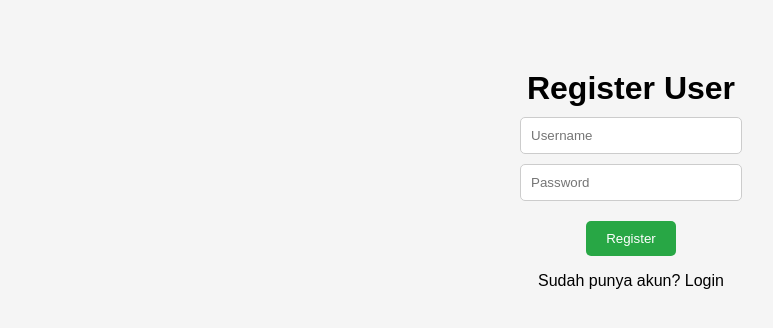
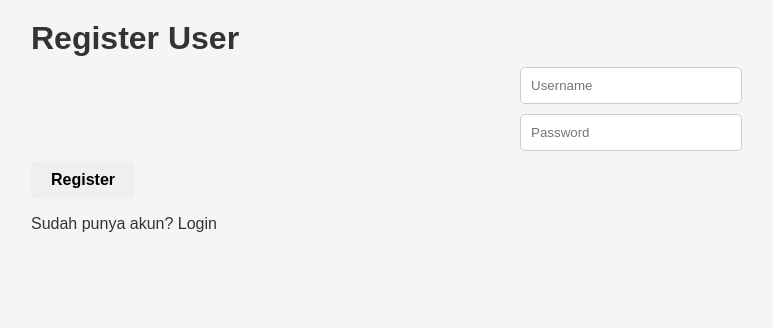
Before and after one commit to ripiunime/AnimeKita, a Next.js app: page /auth/user-register in a window 1280 px wide. Shown: the top 328 px of the page, without its empty margins (9-782 px from the left). Built offline with nearby package versions, Linux system fonts and the light colour scheme.

Commit message:
ubah page awal

```diff
--- a/app/globals.css
+++ b/app/globals.css
@@ -1,9 +1,10 @@
-/* globals.css */
+/* Global Styles */
 body {
   font-family: Arial, sans-serif;
   margin: 0;
   padding: 0;
   background-color: #f5f5f5;
+  color: #333;
 }
 
 h1, h2, h3, h4, h5, h6 {
@@ -16,12 +17,43 @@ a {
   color: inherit;
 }
 
+input[type="text"],
+input[type="password"] {
+  display: block;
+  margin: 10px auto;
+  padding: 10px;
+  width: 200px;
+  border: 1px solid #ccc;
+  border-radius: 5px;
+}
+
+button {
+  padding: 10px 20px;
+  font-size: 1rem;
+  font-weight: bold;
+  border: none;
+  border-radius: 5px;
+  cursor: pointer;
+  transition: background-color 0.3s ease;
+}
+
+button:hover {
+  opacity: 0.9;
+}
+
 .container {
   max-width: 1200px;
   margin: 0 auto;
   padding: 20px;
 }
 
+.error-message {
+  color: red;
+  text-align: center;
+  margin-top: 10px;
+}
+
+/* Auth Container Styles */
 .auth-container {
   max-width: 400px;
   margin: 50px auto;
@@ -63,55 +95,7 @@ a {
   background-color: #005bb5;
 }
 
-.error-message {
-  color: red;
-  text-align: center;
-  margin-bottom: 15px;
-}
-
-/* globals.css */
-
-/* Styling umum untuk form dan button */
-input[type="text"],
-input[type="password"] {
-    display: block;
-    margin: 10px auto;
-    padding: 10px;
-    width: 200px;
-    border: 1px solid #ccc;
-    border-radius: 5px;
-}
-
-button {
-    padding: 10px 20px;
-    background-color: #28a745;
-    color: #fff;
-    border: none;
-    border-radius: 5px;
-    cursor: pointer;
-    margin-top: 10px;
-}
-
-button:hover {
-    background-color: #218838;
-}
-
-/* Styling untuk halaman dashboard dan login */
-.container {
-    text-align: center;
-    margin-top: 50px;
-}
-
-h1 {
-    font-size: 2rem;
-}
-
-.error-message {
-    color: red;
-    margin-top: 10px;
-}
-
-/* Gaya untuk halaman login */
+/* Login Specific Styles */
 .login-container {
   text-align: center;
   margin-top: 50px;
@@ -123,46 +107,30 @@ h1 {
   margin-bottom: 10px;
 }
 
-.login-description {
-  font-size: 1.2rem;
-  margin-bottom: 20px;
-  color: #333;
-}
-
 .login-button {
-  margin: 10px;
   padding: 10px 20px;
-  font-size: 16px;
-  border: none;
   border-radius: 5px;
-  cursor: pointer;
+  font-size: 1rem;
   color: #fff;
-  transition: background-color 0.3s ease;
 }
 
 .login-button.admin {
   background-color: #0070f3;
-  /* Warna untuk tombol Admin */
 }
 
 .login-button.admin:hover {
   background-color: #005bb5;
-  /* Warna hover untuk tombol Admin */
 }
 
 .login-button.user {
   background-color: #28a745;
-  /* Warna untuk tombol User */
 }
 
 .login-button.user:hover {
   background-color: #218838;
-  /* Warna hover untuk tombol User */
 }
 
-/* end */
-
-/* Style untuk RegisterPage */
+/* Register Specific Styles */
 .register-container {
   text-align: center;
   margin-top: 50px;
@@ -173,28 +141,66 @@ h1 {
   margin-bottom: 10px;
 }
 
-.register-description {
-  font-size: 1.2rem;
-  margin-bottom: 20px;
+.register-button {
+  padding: 10px 20px;
+  border-radius: 5px;
+  font-size: 1rem;
+  color: #fff;
 }
 
-.register-button {
-  margin: 10px;
-  padding: 10px 20px;
-  font-size: 16px;
+.register-button.admin {
+  background-color: #0070f3;
+}
+
+.register-button.admin:hover {
+  background-color: #005bb5;
+}
+
+.register-button.user {
+  background-color: #28a745;
+}
+
+.register-button.user:hover {
+  background-color: #218838;
+}
+
+/* Dashboard Container Styles */
+.dashboard-container {
+  display: flex;
+  flex-direction: column;
+  align-items: center;
+  justify-content: center;
+  height: 100vh;
+  background-color: #f0f0f0;
+  font-family: Arial, sans-serif;
+}
+
+.dashboard-title {
+  font-size: 2.5rem;
+  margin-bottom: 20px;
+  color: #333;
+}
+
+.dashboard-nav {
+  display: flex;
+  gap: 10px;
+  margin-top: 20px;
+}
+
+.dashboard-button {
+  padding: 12px 24px;
+  font-size: 1rem;
   border: none;
   border-radius: 5px;
   cursor: pointer;
 }
 
-.register-button.admin {
+.dashboard-loginButton {
   background-color: #0070f3;
   color: #fff;
 }
 
-.register-button.user {
+.dashboard-registerButton {
   background-color: #28a745;
   color: #fff;
 }
-
-/* end */
--- a/app/layout.js
+++ b/app/layout.js
@@ -1,7 +1,7 @@
 import './globals.css';
 
 export const metadata = {
-  title: 'Next.js',
+  title: 'Dashboard',
   description: 'Generated by Next.js',
 }
 
```
Also changed, not shown: app/page.js (+6 -22 lines).
